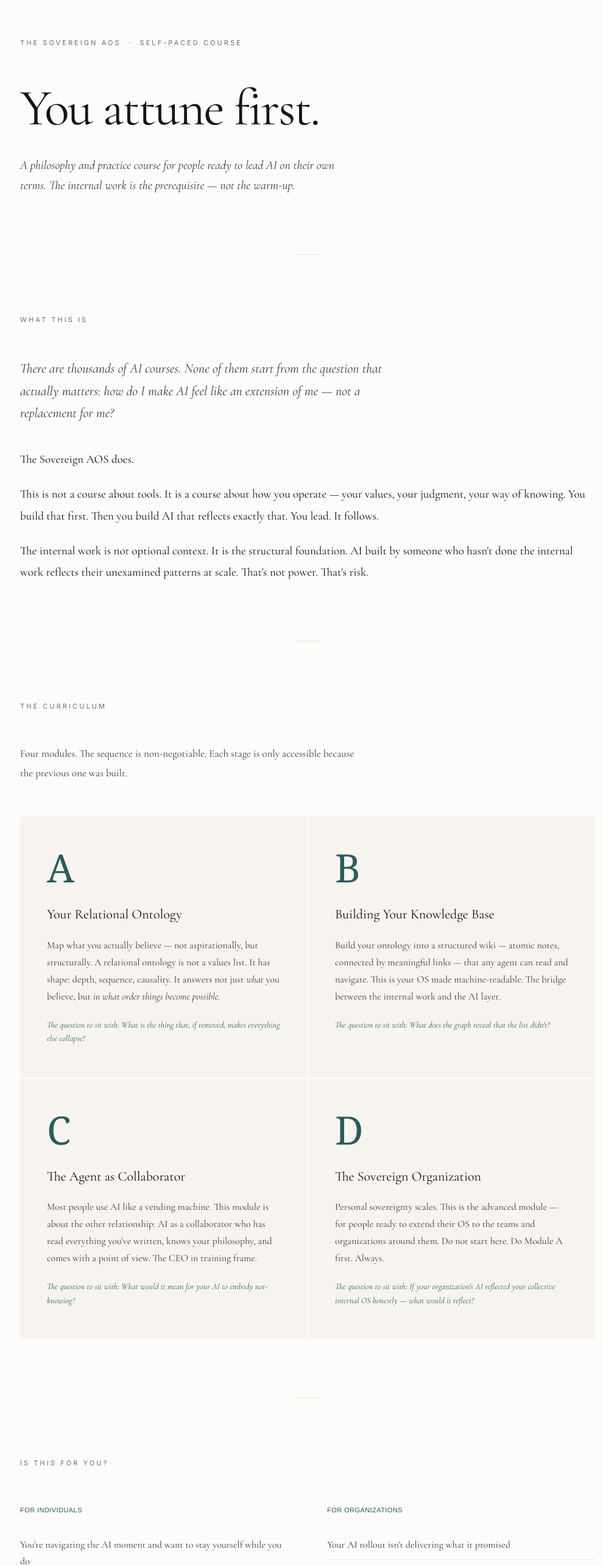
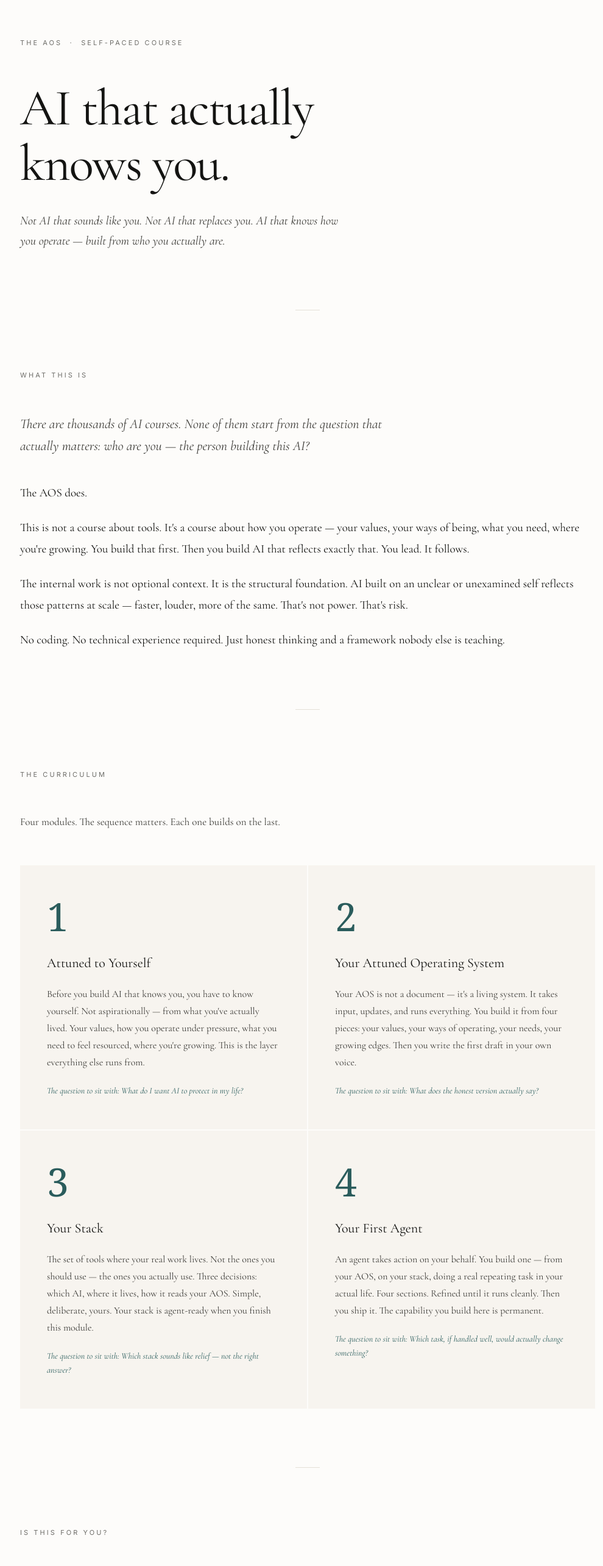
Before and after one commit to nickimollet/attune-website, a plain HTML site: page course.html in a window 1280 px wide. Shown: the part 120-2688 px from the top of the page at 61% size, without its empty margins (135-1125 px from the left). Drawn offline with nearby package versions, Linux system fonts and the light colour scheme.

Commit message:
Rebrand course to The AOS, add Substack, editorial + CTA polish
- Rename "The Sovereign AOS" → "The AOS" across all pages
- Add Substack (The AOS publication) to nav, footer, and CTA sections on index + course
- Replace Netlify waitlist form on course.html with live Kajabi enrollment button ($218)
- Rewrite course CTA and thank-you page to reflect live course (not waitlist)
- Fix module grid: old A/B/C/D concept → actual Modules 1–4
- Update membership card copy: remove tech-newsletter framing
- Fix apply.html course path card: correct name, description, and link

Co-Authored-By: Claude Sonnet 4.6 <noreply@anthropic.com>

```diff
--- a/course.html
+++ b/course.html
@@ -3,13 +3,13 @@
 <head>
   <meta charset="UTF-8">
   <meta name="viewport" content="width=device-width, initial-scale=1.0">
-  <meta name="description" content="The Sovereign AOS — a philosophy and practice course for people ready to lead AI on their own terms. The internal work is the prerequisite. Four modules. Self-paced.">
+  <meta name="description" content="The AOS — a self-paced course for people ready to build AI that actually knows them. Attunement first. No coding. No prior experience. $218.">
   <meta property="og:type" content="website">
   <meta property="og:url" content="https://attunecoachinggroup.com/course.html">
-  <meta property="og:title" content="The Sovereign AOS — Attune">
-  <meta property="og:description" content="A philosophy and practice course for people ready to lead AI on their own terms. The internal work first.">
+  <meta property="og:title" content="The AOS — Attune">
+  <meta property="og:description" content="Build AI that actually knows you. The internal work is the prerequisite — not the warm-up. Self-paced. No coding required.">
   <meta property="og:image" content="https://attunecoachinggroup.com/images/baja-beach.jpeg">
-  <title>The Sovereign AOS — Attune</title>
+  <title>The AOS — Attune</title>
   <link rel="icon" type="image/svg+xml" href="favicon.svg">
   <link rel="stylesheet" href="style.css">
   <style>
@@ -195,6 +195,7 @@
     <a href="index.html#work">Services</a>
     <a href="calendar.html">Calendar</a>
     <a href="course.html">Course</a>
+    <a href="https://nickimollet.substack.com/s/the-aos" target="_blank" rel="noopener">The AOS</a>
     <a href="about.html">About</a>
     <a href="apply.html" class="cta">Interested?</a>
   </div>
@@ -204,9 +205,9 @@
 
 <!-- HERO -->
 <div class="course-hero">
-  <span class="label">The Sovereign AOS &nbsp;·&nbsp; Self-Paced Course</span>
-  <h1>You attune first.</h1>
-  <p class="hero-sub">A philosophy and practice course for people ready to lead AI on their own terms. The internal work is the prerequisite — not the warm-up.</p>
+  <span class="label">The AOS &nbsp;·&nbsp; Self-Paced Course</span>
+  <h1>AI that actually<br>knows you.</h1>
+  <p class="hero-sub">Not AI that sounds like you. Not AI that replaces you. AI that knows how you operate — built from who you actually are.</p>
 </div>
 
 <div class="divider"></div>
@@ -214,10 +215,11 @@
 <!-- WHAT THIS IS -->
 <section class="wide">
   <span class="label">What This Is</span>
-  <p style="font-size: 22px; font-style: italic; color: var(--mid); max-width: 640px; line-height: 1.65; margin-bottom: 40px;">There are thousands of AI courses. None of them start from the question that actually matters: <em>how do I make AI feel like an extension of me — not a replacement for me?</em></p>
-  <p>The Sovereign AOS does.</p>
-  <p>This is not a course about tools. It is a course about how you operate — your values, your judgment, your way of knowing. You build that first. Then you build AI that reflects exactly that. You lead. It follows.</p>
-  <p>The internal work is not optional context. It is the structural foundation. AI built by someone who hasn't done the internal work reflects their unexamined patterns at scale. That's not power. That's risk.</p>
+  <p style="font-size: 22px; font-style: italic; color: var(--mid); max-width: 640px; line-height: 1.65; margin-bottom: 40px;">There are thousands of AI courses. None of them start from the question that actually matters: <em>who are you — the person building this AI?</em></p>
+  <p>The AOS does.</p>
+  <p>This is not a course about tools. It's a course about how you operate — your values, your ways of being, what you need, where you're growing. You build that first. Then you build AI that reflects exactly that. You lead. It follows.</p>
+  <p>The internal work is not optional context. It is the structural foundation. AI built on an unclear or unexamined self reflects those patterns at scale — faster, louder, more of the same. That's not power. That's risk.</p>
+  <p>No coding. No technical experience required. Just honest thinking and a framework nobody else is teaching.</p>
 </section>
 
 <div class="divider"></div>
@@ -225,31 +227,31 @@
 <!-- THE CURRICULUM -->
 <section class="wide">
   <span class="label">The Curriculum</span>
-  <p style="font-size: 17px; color: var(--mid); max-width: 560px; margin-top: 8px;">Four modules. The sequence is non-negotiable. Each stage is only accessible because the previous one was built.</p>
+  <p style="font-size: 17px; color: var(--mid); max-width: 560px; margin-top: 8px;">Four modules. The sequence matters. Each one builds on the last.</p>
   <div class="module-grid">
     <div class="module-card">
-      <div class="module-letter">A</div>
-      <h3>Your Relational Ontology</h3>
-      <p>Map what you actually believe — not aspirationally, but structurally. A relational ontology is not a values list. It has shape: depth, sequence, causality. It answers not just <em>what</em> you believe, but <em>in what order things become possible.</em></p>
-      <p class="module-crux">The question to sit with: What is the thing that, if removed, makes everything else collapse?</p>
+      <div class="module-letter">1</div>
+      <h3>Attuned to Yourself</h3>
+      <p>Before you build AI that knows you, you have to know yourself. Not aspirationally — from what you've actually lived. Your values, how you operate under pressure, what you need to feel resourced, where you're growing. This is the layer everything else runs from.</p>
+      <p class="module-crux">The question to sit with: What do I want AI to protect in my life?</p>
     </div>
     <div class="module-card">
-      <div class="module-letter">B</div>
-      <h3>Building Your Knowledge Base</h3>
-      <p>Build your ontology into a structured wiki — atomic notes, connected by meaningful links — that any agent can read and navigate. This is your OS made machine-readable. The bridge between the internal work and the AI layer.</p>
-      <p class="module-crux">The question to sit with: What does the graph reveal that the list didn't?</p>
+      <div class="module-letter">2</div>
+      <h3>Your Attuned Operating System</h3>
+      <p>Your AOS is not a document — it's a living system. It takes input, updates, and runs everything. You build it from four pieces: your values, your ways of operating, your needs, your growing edges. Then you write the first draft in your own voice.</p>
+      <p class="module-crux">The question to sit with: What does the honest version actually say?</p>
     </div>
     <div class="module-card">
-      <div class="module-letter">C</div>
-      <h3>The Agent as Collaborator</h3>
-      <p>Most people use AI like a vending machine. This module is about the other relationship: AI as a collaborator who has read everything you've written, knows your philosophy, and comes with a point of view. The CEO in training frame.</p>
-      <p class="module-crux">The question to sit with: What would it mean for your AI to embody not-knowing?</p>
+      <div class="module-letter">3</div>
+      <h3>Your Stack</h3>
+      <p>The set of tools where your real work lives. Not the ones you should use — the ones you actually use. Three decisions: which AI, where it lives, how it reads your AOS. Simple, deliberate, yours. Your stack is agent-ready when you finish this module.</p>
+      <p class="module-crux">The question to sit with: Which stack sounds like relief — not the right answer?</p>
     </div>
     <div class="module-card">
-      <div class="module-letter">D</div>
-      <h3>The Sovereign Organization</h3>
-      <p>Personal sovereignty scales. This is the advanced module — for people ready to extend their OS to the teams and organizations around them. Do not start here. Do Module A first. Always.</p>
-      <p class="module-crux">The question to sit with: If your organization's AI reflected your collective internal OS honestly — what would it reflect?</p>
+      <div class="module-letter">4</div>
+      <h3>Your First Agent</h3>
+      <p>An agent takes action on your behalf. You build one — from your AOS, on your stack, doing a real repeating task in your actual life. Four sections. Refined until it runs cleanly. Then you ship it. The capability you build here is permanent.</p>
+      <p class="module-crux">The question to sit with: Which task, if handled well, would actually change something?</p>
     </div>
   </div>
 </section>
@@ -264,18 +266,20 @@
       <h3>For individuals</h3>
       <ul>
         <li>You're navigating the AI moment and want to stay yourself while you do</li>
-        <li>You sense that the internal work matters — and you want the structure to do it</li>
-        <li>You lead, coach, create, or advise — and AI is increasingly part of that</li>
+        <li>The fog has set in — the spark is dim and you're not sure what's now or what's next</li>
+        <li>You lead, coach, create, or advise — and AI is increasingly part of that work</li>
         <li>You are not looking for a shortcut. You're looking for a foundation.</li>
+        <li>No coding. No technical background required.</li>
       </ul>
     </div>
     <div class="for-you-col">
-      <h3>For organizations</h3>
+      <h3>For teams &amp; organizations</h3>
       <ul>
-        <li>Your AI rollout isn't delivering what it promised</li>
-        <li>You suspect the gap is human, not technical</li>
-        <li>You want leaders who can bring genuine values to AI — not just tasks</li>
-        <li>You understand that coherent people build coherent systems</li>
+        <li>Your AI rollout isn't delivering what it promised — and you suspect the gap is human, not technical</li>
+        <li>You want leaders who bring values and judgment to AI, not just tasks</li>
+        <li>You need your people to have a coherent internal OS before they build coherent systems</li>
+        <li>Coherent people build coherent AI. This is where that starts.</li>
+        <li>Bring it to your team — <a href="apply.html" style="color: var(--accent);">reach out to discuss</a></li>
       </ul>
     </div>
   </div>
@@ -318,20 +322,20 @@
   <span class="label">What You'll Have When You're Done</span>
   <div class="outcomes-grid">
     <div class="outcome-block">
-      <strong>Your relational ontology</strong>
-      <p>A map of what you actually believe — not aspirationally. The graph of your philosophy, with the arrows that tell you what order things become possible in.</p>
+      <strong>Your AOS</strong>
+      <p>A written operating system in your own voice — your values, ways of operating, needs, and growing edges. The source file for everything your AI will do. Alive, updatable, yours.</p>
     </div>
     <div class="outcome-block">
-      <strong>Your knowledge base</strong>
-      <p>A structured wiki of atomic notes, machine-readable and human-navigable. The foundation any agent can operate from.</p>
+      <strong>Your stack</strong>
+      <p>The tools where your real work lives, configured and agent-ready. Not a recommendation — the actual setup that works for how you operate.</p>
     </div>
     <div class="outcome-block">
-      <strong>An equipped agent</strong>
-      <p>An AI that has read your philosophy, operates from your values, and knows the difference between clarifying and deciding. One that serves your sovereignty — not replaces it.</p>
+      <strong>Your first agent</strong>
+      <p>A working AI running a real, repeating task in your actual life — built from your AOS, on your stack. Not a demo. Something that actually runs.</p>
     </div>
     <div class="outcome-block">
       <strong>A practice, not a product</strong>
-      <p>The OS is alive. It updates as you do. This course gives you the architecture and the habit of maintaining it — not a static document you'll lose track of in six months.</p>
+      <p>The OS is alive. It updates as you do. You leave with the architecture and the understanding of how to maintain it — so it keeps knowing you as you keep growing.</p>
     </div>
   </div>
 </section>
@@ -341,15 +345,10 @@
 <!-- CTA -->
 <div class="cta-section">
   <span class="label">Get Started</span>
-  <p>The Sovereign AOS is here. Take one honest step toward a different relationship with technology — and with yourself.</p>
-  <p style="font-style: italic; font-size: 18px;">Self-paced. The internal work first.</p>
-  <form name="sovereign-os-interest" method="POST" action="/thank-you.html" data-netlify="true" netlify-honeypot="bot-field" class="interest-form">
-    <input type="hidden" name="form-name" value="sovereign-os-interest">
-    <p style="display:none;"><input name="bot-field"></p>
-    <input type="text" name="name" placeholder="Your name" required>
-    <input type="email" name="email" placeholder="Your email" required>
-    <button type="submit">Get Started</button>
-  </form>
+  <p>If you felt something reading this — a quiet recognition that this is yours to do — trust that.</p>
+  <p style="font-style: italic; font-size: 18px;">$218. Self-paced. No coding. The internal work first.</p>
+  <a href="https://nicki-mollet.mykajabi.com/offers/NSTBYwdZ" class="btn btn-light" style="display:inline-block;margin-top:8px;">Enroll Now — $218</a>
+  <p class="note" style="margin-top: 24px;">Want to keep the conversation going? Come think with us. <a href="https://nickimollet.substack.com/s/the-aos" target="_blank" rel="noopener" style="color: rgba(247,244,239,0.65); text-decoration: none; border-bottom: 1px solid rgba(247,244,239,0.4);">We are also on Substack.</a></p>
 </div>
 
 </main>
@@ -360,6 +359,7 @@
     <a href="aos.html">AOS</a>
     <a href="camps.html">Camps</a>
     <a href="course.html">Course</a>
+    <a href="https://nickimollet.substack.com/s/the-aos" target="_blank" rel="noopener">The AOS</a>
     <a href="about.html">About</a>
     <a href="apply.html">Interested?</a>
   </div>
```
Also changed, not shown: apply.html (+3 -3 lines), index.html (+5 -2 lines), thank-you.html (+3 -2 lines).
